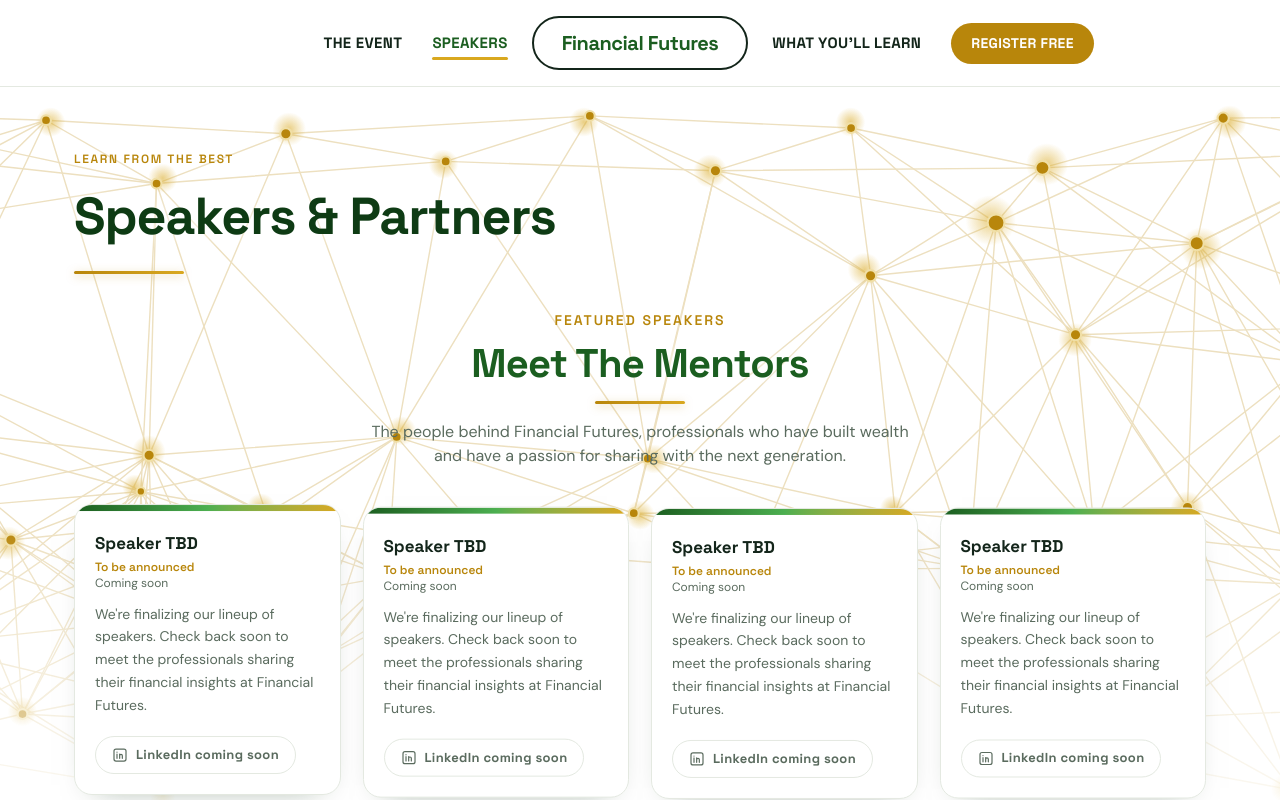
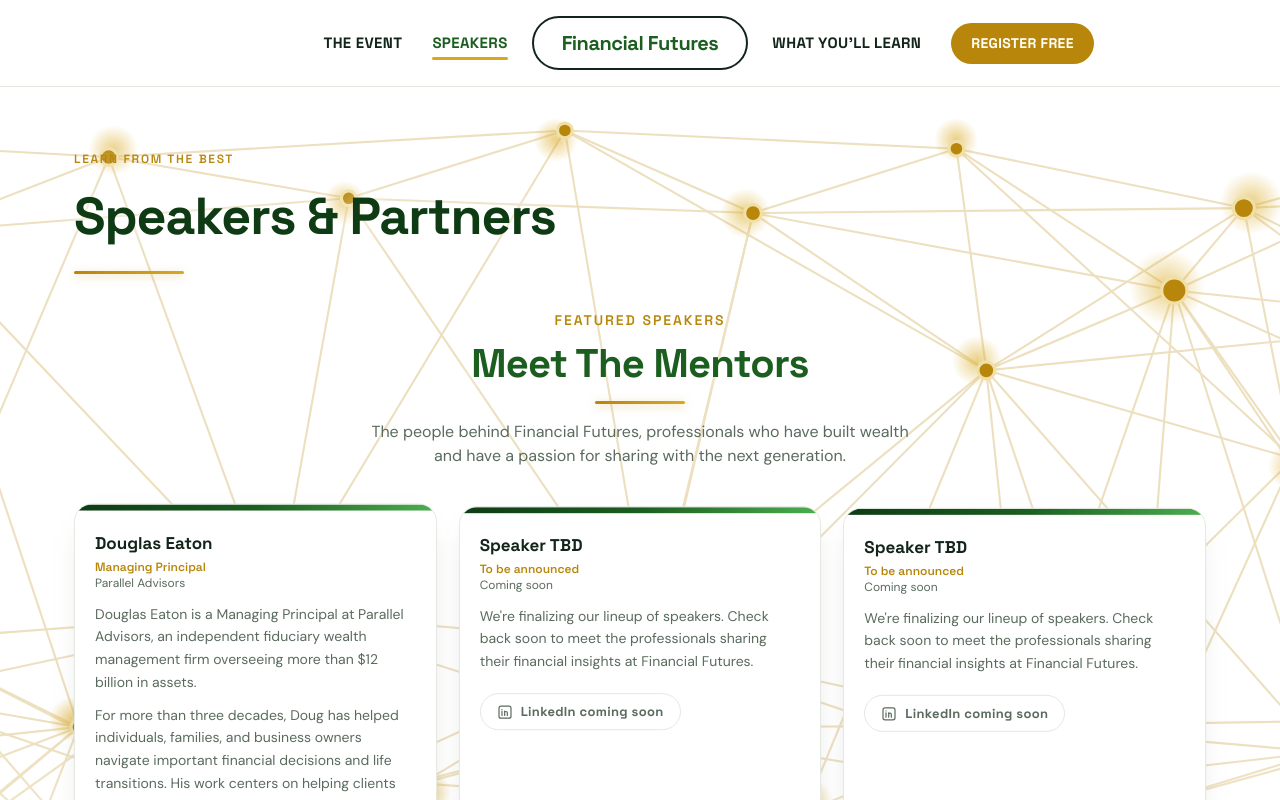
Before and after one commit to andersonjosh501-alt/financial-futures, a Next.js app: page /speakers-partners in a window 1280 px wide. Shown: the top 800 px of the page. Built offline with nearby package versions, Linux system fonts and the light colour scheme.

Commit message:
Speakers: add Douglas Eaton, three-card grid, green-only accent stripe
Co-Authored-By: Claude Fable 5.1 <noreply@anthropic.com>

```diff
--- a/src/app/speakers-partners/page.tsx
+++ b/src/app/speakers-partners/page.tsx
@@ -6,10 +6,20 @@ import SocialIcon from "@/components/SocialIcon";
 
 // Paste each speaker's LinkedIn profile URL into linkedin to show the button.
 const SPEAKERS = [
-  { name: "Speaker TBD", role: "To be announced", org: "Coming soon", bio: "We're finalizing our lineup of speakers. Check back soon to meet the professionals sharing their financial insights at Financial Futures.", linkedin: "" },
-  { name: "Speaker TBD", role: "To be announced", org: "Coming soon", bio: "We're finalizing our lineup of speakers. Check back soon to meet the professionals sharing their financial insights at Financial Futures.", linkedin: "" },
-  { name: "Speaker TBD", role: "To be announced", org: "Coming soon", bio: "We're finalizing our lineup of speakers. Check back soon to meet the professionals sharing their financial insights at Financial Futures.", linkedin: "" },
-  { name: "Speaker TBD", role: "To be announced", org: "Coming soon", bio: "We're finalizing our lineup of speakers. Check back soon to meet the professionals sharing their financial insights at Financial Futures.", linkedin: "" },
+  {
+    name: "Douglas Eaton",
+    role: "Managing Principal",
+    org: "Parallel Advisors",
+    bio: [
+      "Douglas Eaton is a Managing Principal at Parallel Advisors, an independent fiduciary wealth management firm overseeing more than $12 billion in assets.",
+      "For more than three decades, Doug has helped individuals, families, and business owners navigate important financial decisions and life transitions. His work centers on helping clients feel heard, gain clarity, make thoughtful decisions, and stay focused on the people and priorities that matter most.",
+      "A fee-only fiduciary advisor, Doug believes financial planning is about far more than investments. It is about helping people worry less about money and devote more of their time and energy to the people, experiences, and causes that matter most.",
+      "Doug is a husband of 27 years, a father, fitness enthusiast, a 5-time marathoner, an active community stakeholder and volunteer, and a lifelong Miami Dolphins fan.",
+    ],
+    linkedin: "",
+  },
+  { name: "Speaker TBD", role: "To be announced", org: "Coming soon", bio: ["We're finalizing our lineup of speakers. Check back soon to meet the professionals sharing their financial insights at Financial Futures."], linkedin: "" },
+  { name: "Speaker TBD", role: "To be announced", org: "Coming soon", bio: ["We're finalizing our lineup of speakers. Check back soon to meet the professionals sharing their financial insights at Financial Futures."], linkedin: "" },
 ];
 
 const PARTNERS = [
@@ -50,19 +60,23 @@ export default function SpeakersPartners() {
                   </p>
                 </div>
 
-              <div className="grid grid-cols-1 sm:grid-cols-2 lg:grid-cols-4 gap-[22px]">
+              <div className="grid grid-cols-1 sm:grid-cols-2 lg:grid-cols-3 gap-[22px]">
                 {SPEAKERS.map((speaker, i) => (
                   <div
                     key={i}
                     style={{ animationDelay: `${i * 0.6}s` }}
                     className="pointer-events-auto animate-float-card bg-paper border border-line rounded-[18px] overflow-hidden shadow-[0_12px_30px_-22px_rgba(8,43,14,.5)] transition-[box-shadow,border-color] duration-300 hover:border-gold hover:shadow-[0_18px_36px_-18px_rgba(184,134,11,.5)] hover:[animation-play-state:paused]"
                   >
-                    <div className="h-[6px] bg-gradient-to-r from-dg via-bg-green to-gold-lt" aria-hidden="true" />
+                    <div className="h-[6px] bg-gradient-to-r from-dg-deep via-dg to-bg-green" aria-hidden="true" />
                     <div className="p-5 flex flex-col h-[calc(100%-6px)]">
                       <h3 className="font-heading font-bold text-[17px] text-ink">{speaker.name}</h3>
                       <p className="font-heading font-semibold text-xs text-gold mt-0.5">{speaker.role}</p>
                       <p className="text-xs text-muted">{speaker.org}</p>
-                      <p className="text-[14px] leading-relaxed text-muted mt-3">{speaker.bio}</p>
+                      <div className="mt-3 flex flex-col gap-2.5">
+                        {speaker.bio.map((para, pi) => (
+                          <p key={pi} className="text-[14px] leading-relaxed text-muted">{para}</p>
+                        ))}
+                      </div>
                       {speaker.linkedin ? (
                         <a
                           href={speaker.linkedin}
```
